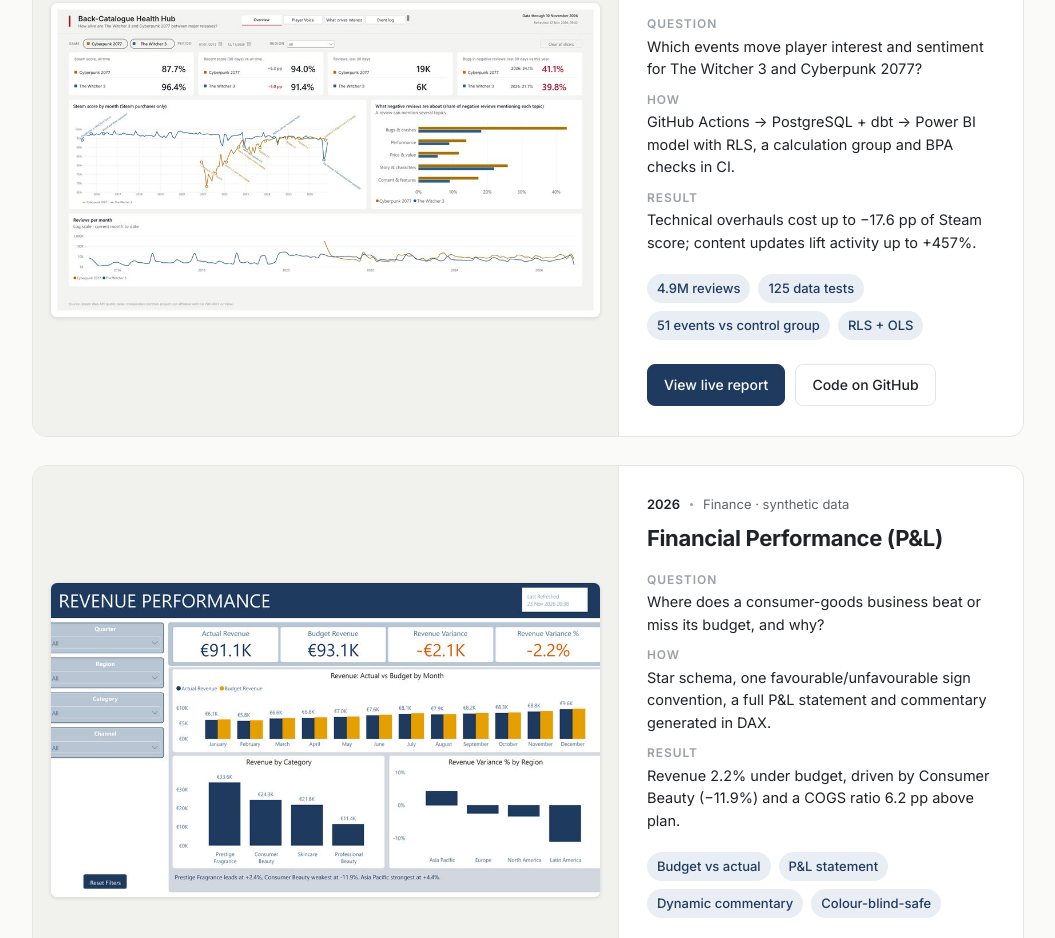
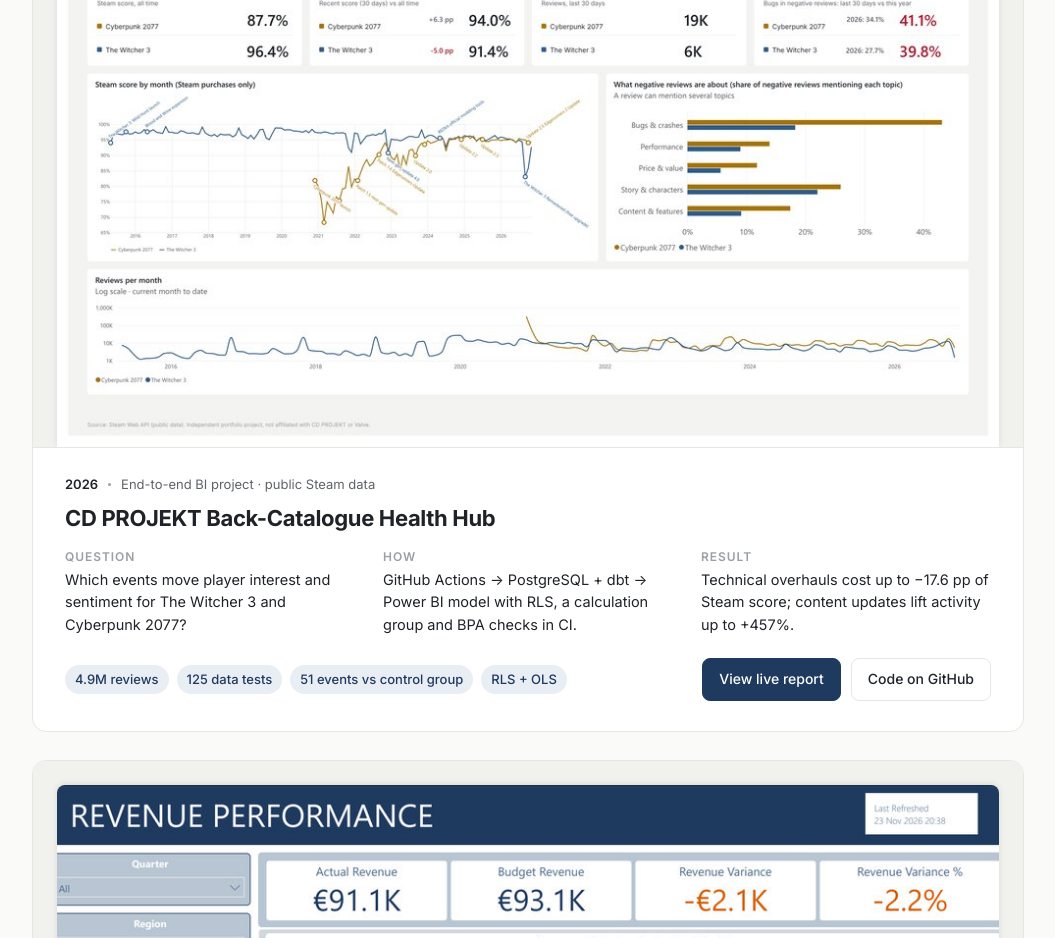
Before and after one commit to Iryna-Petruk/cv, a plain HTML site: page index.html in a window 1280 px wide. Shown: the part 782-1720 px from the top of the page, without its empty margins (112-1167 px from the left). Drawn offline with Linux system fonts and the light colour scheme.

Commit message:
@ (#5)
Stack project cards: full-width screenshot above case study

Each project card now renders as a single column: the uncropped
screenshot sits full width on top, with the case study, facts and
links below it. Question/How/Result run in three columns on desktop
and collapse to one under 860px; facts and buttons share a .foot row.


@

Co-authored-by: Claude Opus 5 <noreply@anthropic.com>

```diff
--- a/index.html
+++ b/index.html
@@ -107,6 +107,18 @@ footer{padding:28px 0 40px;font-size:13px;color:var(--faint)}
   .project .body{padding:24px}
   h3{font-size:21px}
 }
+/* stacked project cards: full-width screenshot on top, case study below */
+.project{display:block}
+.project .shot{border-right:0;border-bottom:1px solid var(--line);padding:24px 24px 0;align-items:flex-end}
+.project .shot img{border-radius:8px 8px 0 0;box-shadow:0 -1px 6px rgba(31,35,40,.10)}
+.project .shot:hover img{transform:none}
+.project .body{padding:26px 32px 30px}
+.project h3{margin-bottom:16px}
+.case{grid-template-columns:repeat(3,minmax(0,1fr));gap:28px;margin-bottom:22px}
+.project .foot{display:flex;flex-wrap:wrap;align-items:center;justify-content:space-between;gap:16px}
+.project .foot .facts{margin-bottom:0}
+@media (max-width:860px){.case{grid-template-columns:1fr;gap:10px}.project .body{padding:24px}}
+@media (max-width:640px){.project .shot{padding:14px 14px 0}}
 </style>
 </head>
 <body>
@@ -156,10 +168,12 @@ footer{padding:28px 0 40px;font-size:13px;color:var(--faint)}
           <div><b>How</b>GitHub Actions → PostgreSQL + dbt → Power BI model with RLS, a calculation group and BPA checks in CI.</div>
           <div><b>Result</b>Technical overhauls cost up to −17.6 pp of Steam score; content updates lift activity up to +457%.</div>
         </div>
+        <div class="foot">
           <ul class="facts"><li>4.9M reviews</li><li>125 data tests</li><li>51 events vs control group</li><li>RLS + OLS</li></ul>
           <div class="links">
             <a class="btn primary" href="https://app.powerbi.com/view?r=eyJrIjoiNTI5M2YzYTMtNDQ1ZS00MzZhLWJmYzQtYjg3ZDAyNjg4YjBkIiwidCI6ImRmODY3OWNkLWE4MGUtNDVkOC05OWFjLWM4M2VkN2ZmOTVhMCJ9" target="_blank" rel="noopener" data-goatcounter-click="cdpr-live-report">View live report</a>
             <a class="btn" href="https://github.com/Iryna-Petruk/steam-player-collector" target="_blank" rel="noopener" data-goatcounter-click="cdpr-github">Code on GitHub</a>
+          </div>
         </div>
       </div>
     </article>
@@ -176,10 +190,12 @@ footer{padding:28px 0 40px;font-size:13px;color:var(--faint)}
           <div><b>How</b>Star schema, one favourable/unfavourable sign convention, a full P&amp;L statement and commentary generated in DAX.</div>
           <div><b>Result</b>Revenue 2.2% under budget, driven by Consumer Beauty (−11.9%) and a COGS ratio 6.2 pp above plan.</div>
         </div>
+        <div class="foot">
           <ul class="facts"><li>Budget vs actual</li><li>P&amp;L statement</li><li>Dynamic commentary</li><li>Colour-blind-safe</li></ul>
           <div class="links">
             <a class="btn primary" href="https://app.powerbi.com/view?r=eyJrIjoiZWRiZDQzMTUtMmMxMC00MmIyLTg4YWYtOGI0Mjk4ZDc5NzYxIiwidCI6ImRmODY3OWNkLWE4MGUtNDVkOC05OWFjLWM4M2VkN2ZmOTVhMCJ9" target="_blank" rel="noopener" data-goatcounter-click="pnl-live-report">View live report</a>
             <a class="btn" href="https://github.com/Iryna-Petruk/financial-performance-pnl" target="_blank" rel="noopener" data-goatcounter-click="pnl-github">Code on GitHub</a>
+          </div>
         </div>
       </div>
     </article>
@@ -196,10 +212,12 @@ footer{padding:28px 0 40px;font-size:13px;color:var(--faint)}
           <div><b>How</b>Four pages with custom navigation, turnover and retention measures on a proper date table, and an employee profile view.</div>
           <div><b>Result</b>About 6.5% annual turnover in the last three years; model cleaned from 270 to 20 Best Practice findings.</div>
         </div>
+        <div class="foot">
           <ul class="facts"><li>Turnover · retention · attrition</li><li>62 measures</li><li>Field parameters</li></ul>
           <div class="links">
             <a class="btn primary" href="https://app.powerbi.com/view?r=eyJrIjoiNjc2M2I1NmUtYmJmZi00ZDg5LTlkN2QtNWJhZWFjZjRlNDRiIiwidCI6ImRmODY3OWNkLWE4MGUtNDVkOC05OWFjLWM4M2VkN2ZmOTVhMCJ9" target="_blank" rel="noopener" data-goatcounter-click="hr-live-report">View live report</a>
             <a class="btn" href="https://github.com/Iryna-Petruk/hr-overview-dashboard" target="_blank" rel="noopener" data-goatcounter-click="hr-github">Code on GitHub</a>
+          </div>
         </div>
       </div>
     </article>
```
Lines whose indentation alone changed are shown as unchanged.
